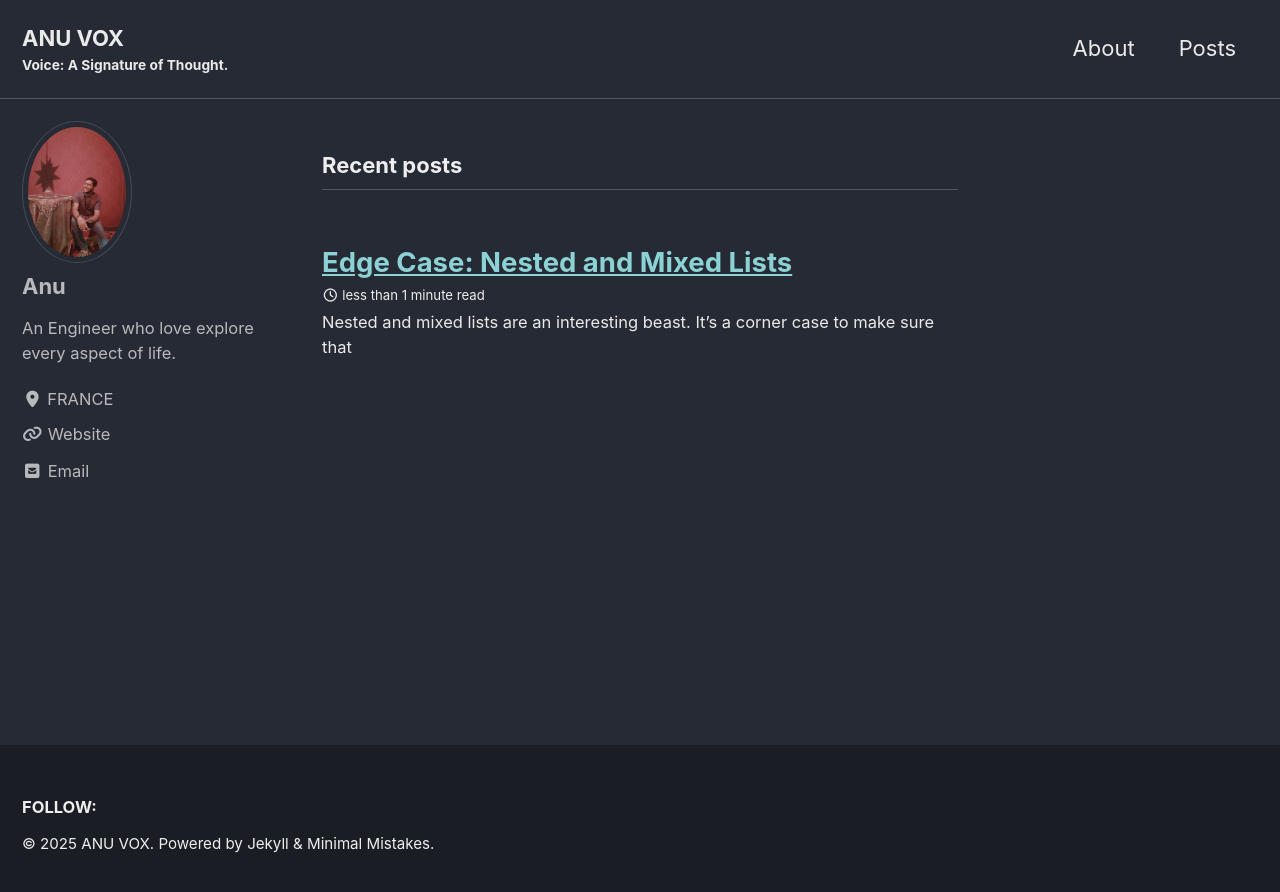
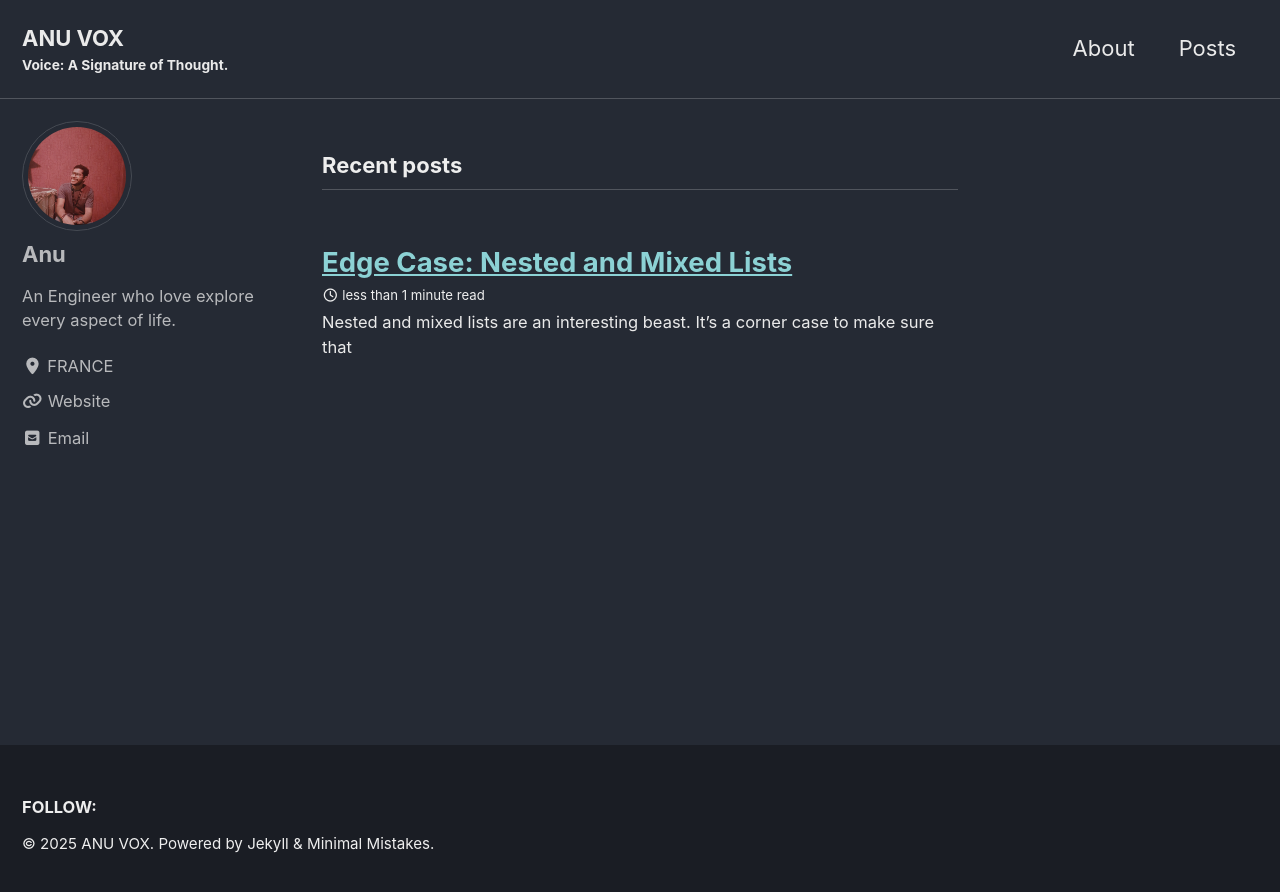
Before and after one commit to AnuVox/AnuVox.github.io, a Jekyll site: the page built from index.html, in a window 1280 px wide. Shown: the top 892 px of the page. Built offline with Jekyll 4.4.1, drawn with Linux system fonts in a browser that asks for light colours; cached includes are drawn as plain includes; the list of posts is cut into pages by our own code.

Commit message:
Update _config.yml

```diff
--- a/_config.yml
+++ b/_config.yml
@@ -114,7 +114,7 @@ analytics:
 # Site Author
 author:
   name             : "Anu"
-  avatar           : "assets/images/profile.jfif" # path of avatar image, e.g. "/assets/images/bio-photo.jpg"
+  avatar           : "assets/images/dp.JPG" # path of avatar image, e.g. "/assets/images/bio-photo.jpg"
   bio              : "An Engineer who love explore every aspect of life."
   location         : "FRANCE"
   email            : "anu.nair@outlook.in"
```
